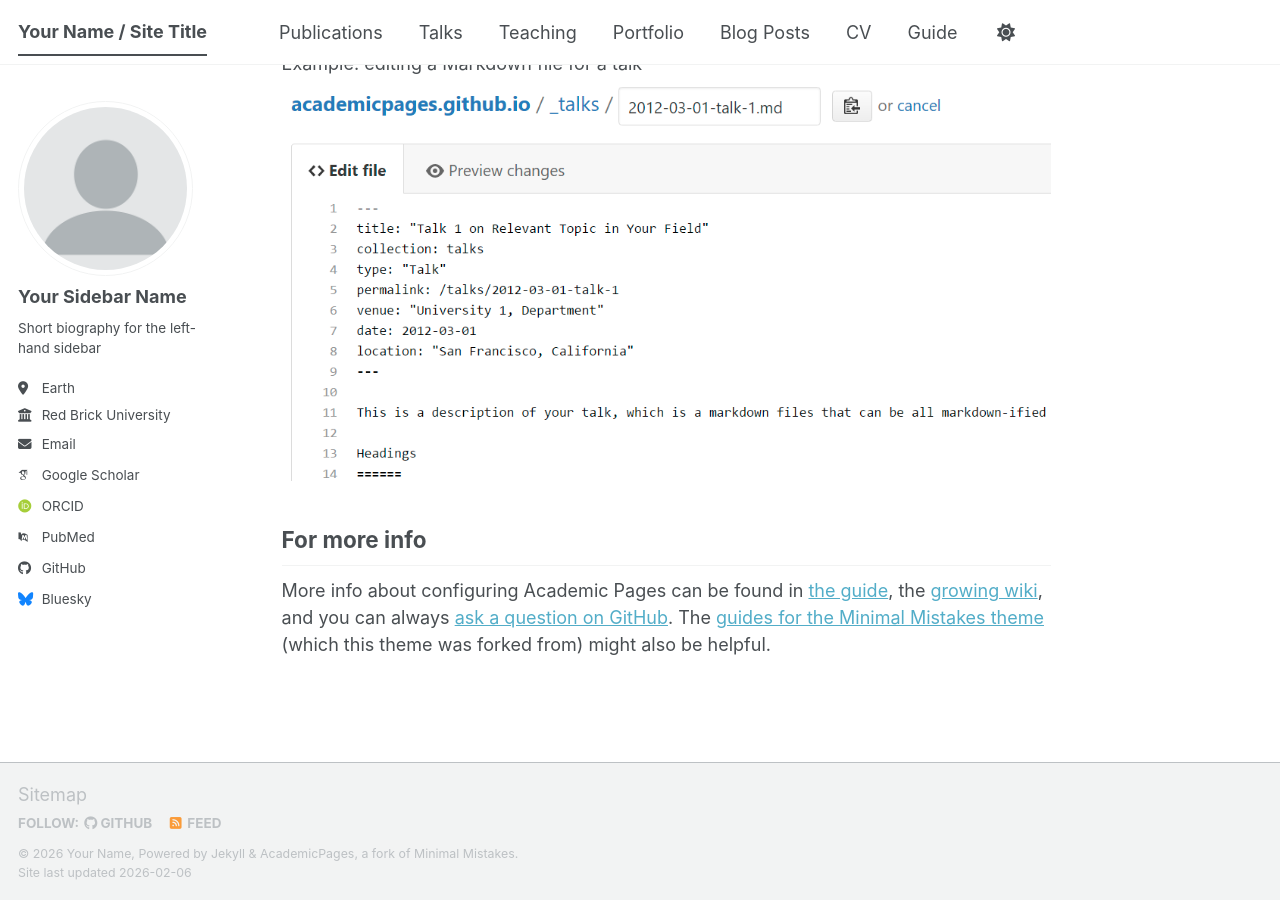
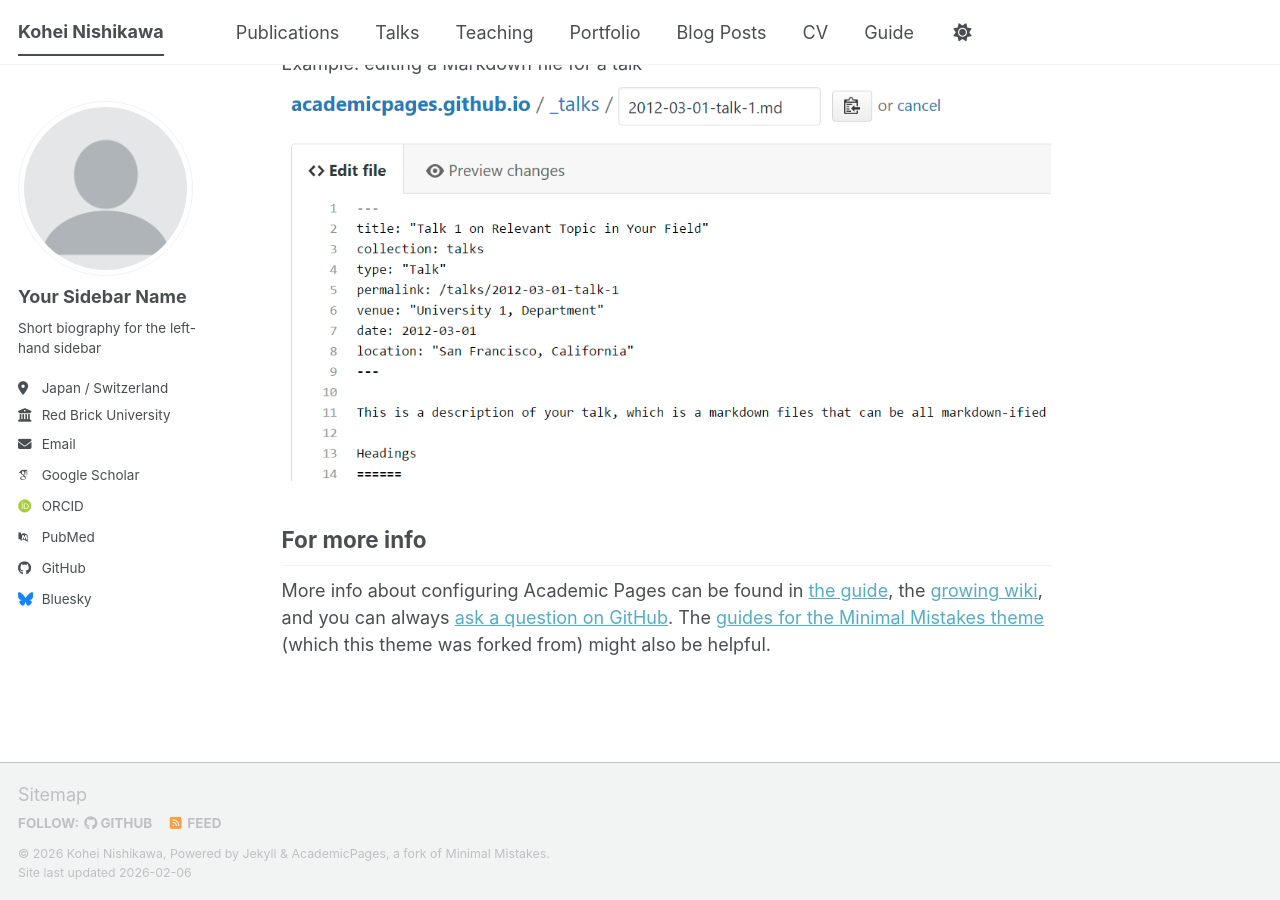
Before and after one commit to nishikawak529/nishikawak529.github.io, a Jekyll site: the page built from _pages/about.md, in a window 1280 px wide and 900 px high, scrolled down 2720 px. Built offline with Jekyll 4.4.1, drawn with Linux system fonts in a browser that asks for light colours; some web fonts are replaced; a script bundle is joined from its source files by our own code; library files that are not in the unit come from our copies.

Commit message:
initial setup

```diff
--- a/_config.yml
+++ b/_config.yml
@@ -9,10 +9,10 @@
 # Basic Site Settings
 locale                   : "en-US"
 site_theme               : "default" # The available themes options are "default", "air", "sunrise", "mint", "dirt" and "contrast"
-title                    : "Your Name / Site Title"
+title                    : "Kohei Nishikawa"
 title_separator          : "-"
-name                     : &name "Your Name"
-description              : &description "Your Name's academic portfolio"   # Update this with a general description of your site, this is the default if not overridden by a page
+name                     : &name "Kohei Nishikawa"
+description              : &description "Kohei Nishikawa's academic portfolio"   # Update this with a general description of your site, this is the default if not overridden by a page
 url                      : https://academicpages.github.io # The base hostname & protocol for your site e.g. "https://[your GitHub username].github.io",
                                                            # or if you already have some other page hosted on Github then use "https://[your GitHub username].github.io/[Your Repo Name]"
 baseurl                  : "" # the subpath of your site, e.g. "/blog"
@@ -27,7 +27,7 @@
   name             : "Your Sidebar Name"
   pronouns         : # example: "she/her"
   bio              : "Short biography for the left-hand sidebar"
-  location         : "Earth"
+  location         : "Japan / Switzerland"
   employer         : "Red Brick University"
   uri              : # URL
   email            : "none@example.org"
```
